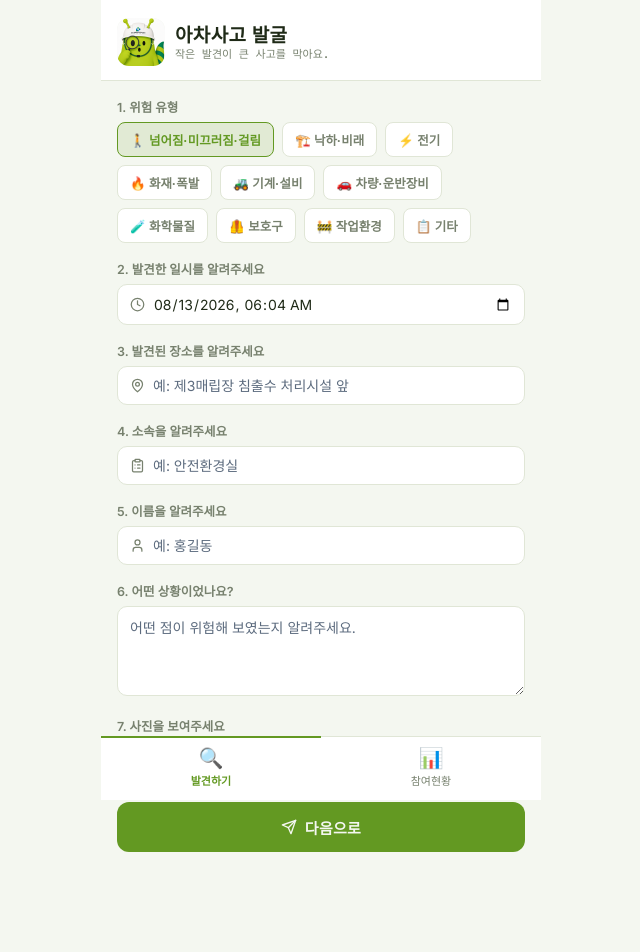
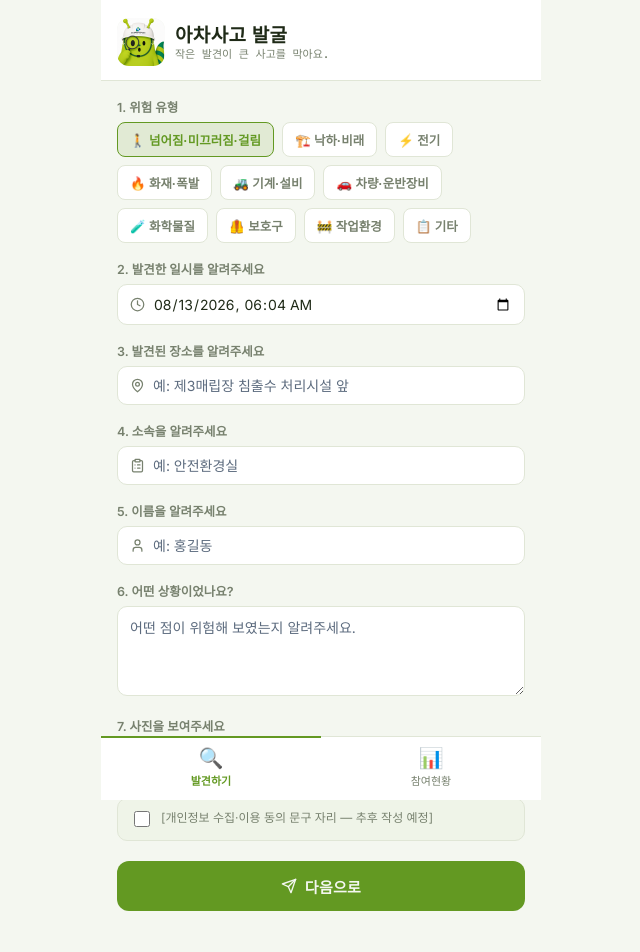
Before and after one commit to sojleeee/acha-sago-app, a React (Vite) app: page / in a window 1280 px wide. Shown: the top 952 px of the page, without its empty margins (319-959 px from the left). Built offline with nearby package versions, Linux system fonts and the light colour scheme.

Commit message:
Update ReportApp.jsx

```diff
--- a/src/ReportApp.jsx
+++ b/src/ReportApp.jsx
@@ -735,6 +735,7 @@ function ReportForm({ onSubmit }) {
   const [photoBusy, setPhotoBusy]   = useState(false);
   const [errors, setErrors]         = useState({});
   const [submitting, setSubmitting] = useState(false);
+  const [consent, setConsent]       = useState(false);
   const fileRef = useRef(null);
 
   const handlePhoto = async (e) => {
@@ -755,6 +756,7 @@ function ReportForm({ onSubmit }) {
     if (!desc.trim())          e.desc       = "필수 작성입니다.";
     if (!photo)                e.photo      = "필수 작성입니다.";
     if (hazard === "etc" && !etcLabel.trim()) e.etcLabel = "필수 작성입니다.";
+    if (!consent)              e.consent    = "동의가 필요합니다.";
     setErrors(e);
     return Object.keys(e).length === 0;
   };
@@ -775,6 +777,7 @@ function ReportForm({ onSubmit }) {
     setHazard(HAZARD_TYPES[0].id); setEtcLabel("");
     setOccurredAt(nowLocalInput()); setLocation("");
     setDept(""); setName(""); setDesc(""); setPhoto(null);
+    setConsent(false);
     if (fileRef.current) fileRef.current.value = "";
   };
 
@@ -855,6 +858,19 @@ function ReportForm({ onSubmit }) {
         <input ref={fileRef} type="file" accept="image/*" onChange={handlePhoto} style={{ display: "none" }} />
       </Field>
 
+      <label style={{ display: "flex", alignItems: "flex-start", gap: 8, background: C.surfaceAlt, border: `1px solid ${errors.consent ? C.red : C.line}`, borderRadius: 10, padding: "10px 12px", cursor: "pointer" }}>
+        <input
+          type="checkbox"
+          checked={consent}
+          onChange={(e) => { setConsent(e.target.checked); setErrors((p) => ({ ...p, consent: undefined })); }}
+          style={{ marginTop: 2, flexShrink: 0, width: 16, height: 16, accentColor: C.blue, cursor: "pointer" }}
+        />
+        <span style={{ fontSize: 12, color: C.muted, lineHeight: 1.5 }}>
+          [개인정보 수집·이용 동의 문구 자리 — 추후 작성 예정]
+        </span>
+      </label>
+      {errors.consent && <span style={{ fontSize: 11.5, color: C.red, marginTop: -10 }}>{errors.consent}</span>}
+
       <button onClick={handleSubmit} disabled={submitting || photoBusy} className="osw"
         style={{ display: "flex", alignItems: "center", justifyContent: "center", gap: 8, background: C.yellow, color: C.bg, border: "none", borderRadius: 12, padding: "14px 0", fontSize: 15, fontWeight: 700, cursor: "pointer", opacity: submitting || photoBusy ? 0.7 : 1, marginTop: 4 }}>
         {submitting ? <Loader2 size={17} style={{ animation: "spin 1s linear infinite" }} /> : <Send size={16} />}
```
